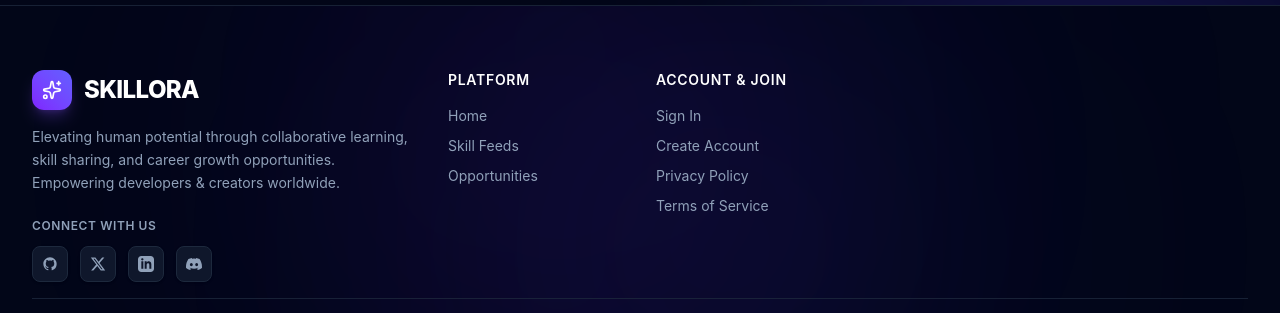
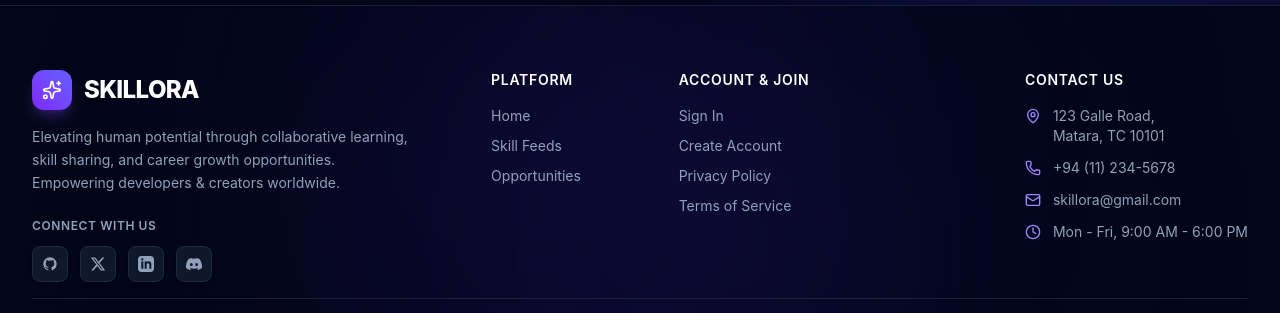
Before and after one commit to Sadeepa-D/Hacktrail_3.0-Team-Innovexa, a React (Vite) app in the folder frontend/: page /home in a window 1280 px wide. Shown: the part 795-1108 px from the top of the page. Built offline with nearby package versions, Linux system fonts and the light colour scheme; no server answers.

Commit message:
Footer update

```diff
--- a/frontend/src/components/Footer.jsx
+++ b/frontend/src/components/Footer.jsx
@@ -10,6 +10,10 @@ import {
   ShieldCheck,
   Compass,
   Code,
+  MapPin,
+  Phone,
+  Mail,
+  Clock,
 } from "lucide-react";
 import toast from "react-hot-toast";
 
@@ -169,7 +173,7 @@ const Footer = () => {
           </div>
 
           {/* Quick Navigation Links */}
-          <div className="lg:col-span-2">
+          <div className="lg:col-span-2 lg:justify-self-center">
             <h3 className="text-sm font-semibold text-white uppercase tracking-wider mb-4">
               Platform
             </h3>
@@ -203,7 +207,7 @@ const Footer = () => {
           </div>
 
           {/* Account & Resources */}
-          <div className="lg:col-span-2">
+          <div className="lg:col-span-2 lg:justify-self-center">
             <h3 className="text-sm font-semibold text-white uppercase tracking-wider mb-4">
               Account & Join
             </h3>
@@ -243,7 +247,32 @@ const Footer = () => {
             </ul>
           </div>
 
-
+          {/* Contact Us */}
+          <div className="lg:col-span-4 lg:justify-self-end">
+            <h3 className="text-sm font-semibold text-white uppercase tracking-wider mb-4">
+              Contact Us
+            </h3>
+            <ul className="space-y-3 text-sm text-slate-400">
+              <li className="flex items-start gap-3">
+                <MapPin className="w-4 h-4 text-violet-400 shrink-0 mt-0.5" />
+                <span>123 Galle Road,<br />Matara, TC 10101</span>
+              </li>
+              <li className="flex items-center gap-3">
+                <Phone className="w-4 h-4 text-violet-400 shrink-0" />
+                <span>+94 (11) 234-5678</span>
+              </li>
+              <li className="flex items-center gap-3">
+                <Mail className="w-4 h-4 text-violet-400 shrink-0" />
+                <a href="mailto:hello@skillora.com" className="hover:text-violet-400 transition-colors">
+                  skillora@gmail.com
+                </a>
+              </li>
+              <li className="flex items-center gap-3">
+                <Clock className="w-4 h-4 text-violet-400 shrink-0" />
+                <span>Mon - Fri, 9:00 AM - 6:00 PM</span>
+              </li>
+            </ul>
+          </div>
         </div>
 
         {/* Bottom Bar: Rights, Status & Back To Top */}
```
